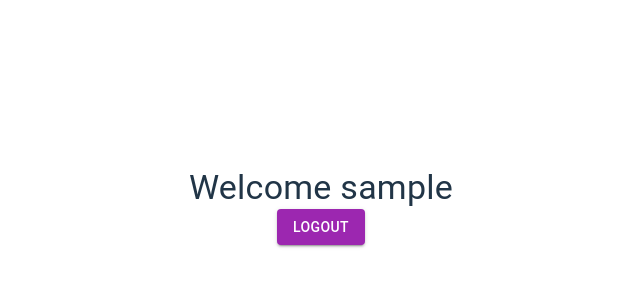
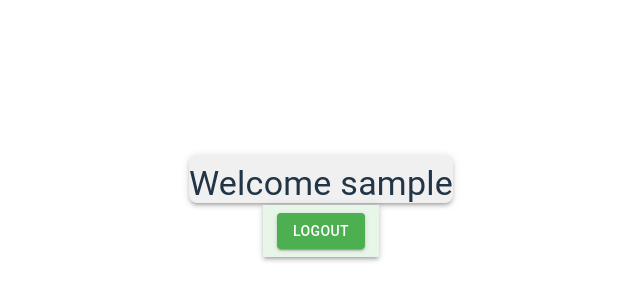
Before and after one commit to marcoelljan/me, a React (Vite) app in the folder frontend/: page /dashboard in a window 1280 px wide. Shown: the part 194-494 px from the top of the page, without its empty margins (319-959 px from the left). Built offline with nearby package versions, Linux system fonts and the light colour scheme; sample sign-in values are in the browser's storage.

Commit message:
Update .gitignore in frontend

```diff
--- a/frontend/src/Dashboard.jsx
+++ b/frontend/src/Dashboard.jsx
@@ -1,6 +1,6 @@
 import { useEffect, useState } from "react";
 import { useNavigate } from "react-router-dom";
-import {Container, Typography, Button} from "@mui/material";
+import {Container, Typography, Button, Box} from "@mui/material";
 
 
 
@@ -24,10 +24,47 @@ useEffect(() => {
 return(
 
     <Container>
-<Typography variant="h4">Welcome {username}</Typography>
+
+
+        <Box
+
+        sx= {{
+            textAlign: "center",
+            p: 3,
+            mb: -5,
+            borderRadius: 2,
+            boxShadow: 3,
+            backgroundColor: "#f0f0f0",
+        }} > </Box>
+
+
+<Typography variant="h4" sx ={{ color: "#3f51b5, mb:2"}}>Welcome {username}</Typography>
+
+<Box
+sx = {{
+    textAlign: "center",
+    p: 1,
+    mt: 2,
+    width: 100,
+    margin: "0 auto",
+    borderRadius: -1,
+    boxShadow: 3,
+    backgroundColor: "#e8f5e9",
+}}
+
+
+
+>
+
 <Button
  variant ="contained"
- color = "secondary"
+ sx={{ backgroundColor: "#4caf50",
+    color: "white",
+    "&:hover": {
+        backgroundColor: "#45a049",
+    },
+ }}
+
  onClick={() => {
 localStorage.removeItem("username");
 localStorage.removeItem("token");
@@ -37,6 +74,7 @@ navigate("/login");
 >
 Logout
 </Button>
+</Box>
     </Container>
 );
 
```
